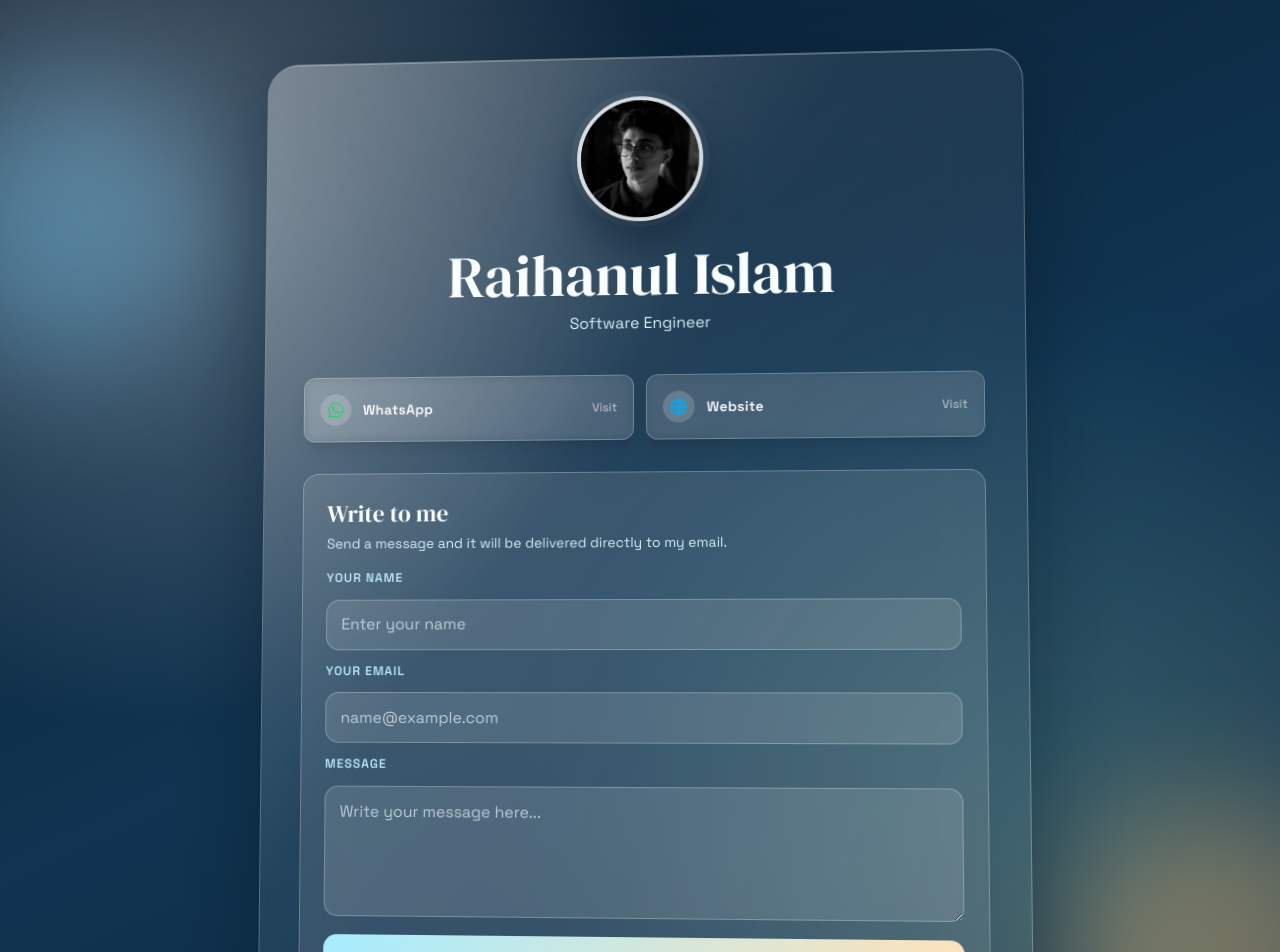
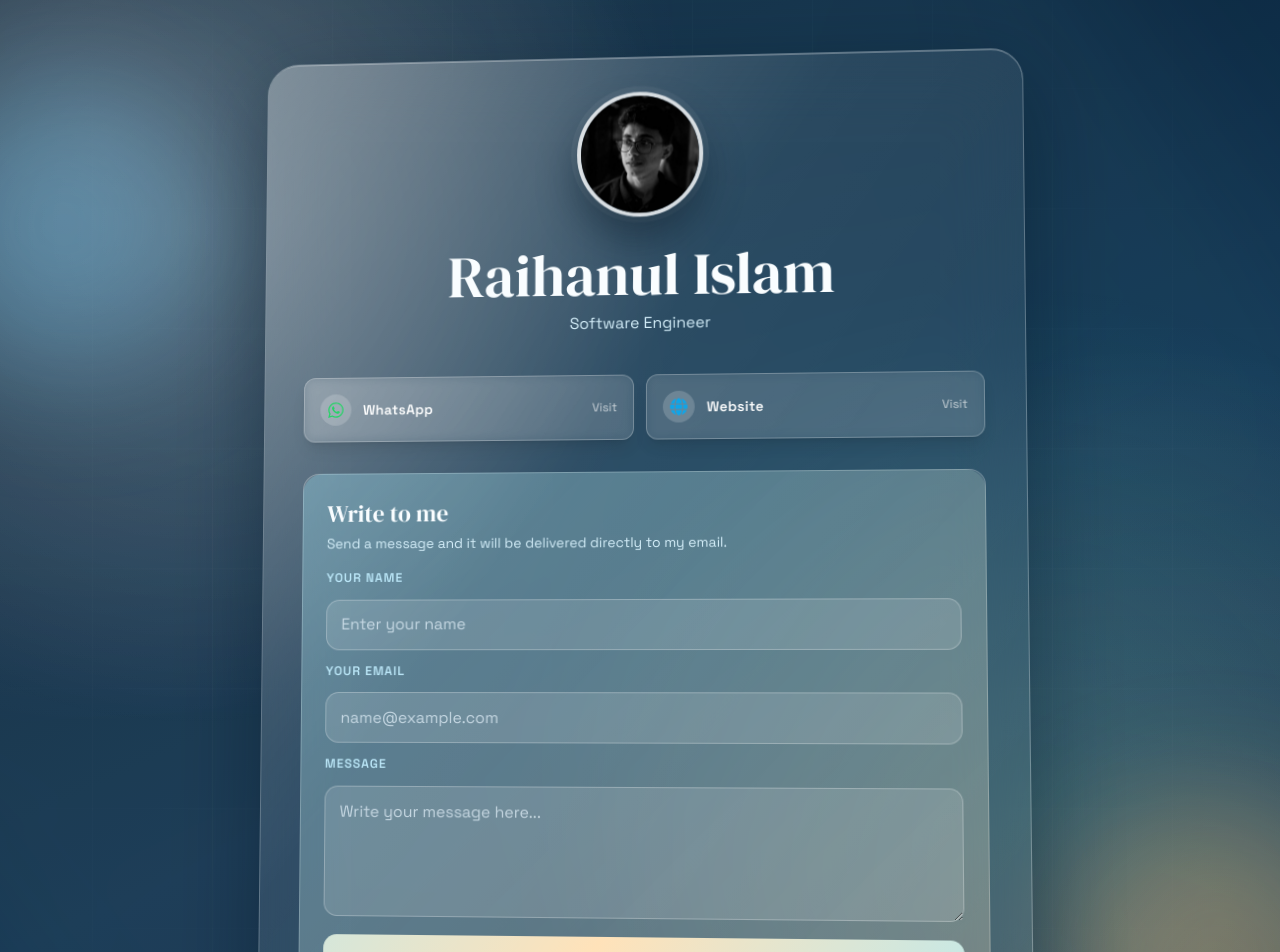
Before and after one commit to raihanulislam00/link, a Next.js app: page / in a window 1280 px wide. Shown: the top 952 px of the page. Built offline with nearby package versions, Linux system fonts and the light colour scheme.

Commit message:
feat: enhance styling with new background animations and improved social link effects

```diff
--- a/app/globals.css
+++ b/app/globals.css
@@ -12,6 +12,8 @@
   --text-soft: #bbe7f8;
   --text-muted: #d3edf8;
   --text-fade: #9dc3d4;
+  --accent-cyan: #8be8ff;
+  --accent-amber: #ffd9a3;
 }
 
 * {
@@ -26,8 +28,36 @@ body {
     radial-gradient(circle at 8% 12%, rgba(255, 255, 255, 0.16) 0, rgba(255, 255, 255, 0) 38%),
     radial-gradient(circle at 90% 82%, rgba(255, 221, 178, 0.16) 0, rgba(255, 221, 178, 0) 40%),
     linear-gradient(155deg, var(--bg-top) 0%, var(--bg-mid) 50%, var(--bg-bottom) 100%);
+  background-size: 100% 100%, 100% 100%, 120% 120%;
+  animation: bg-drift 16s ease-in-out infinite alternate;
   -webkit-font-smoothing: antialiased;
   -moz-osx-font-smoothing: grayscale;
+  color: var(--text-main);
+}
+
+.bg-grid {
+  pointer-events: none;
+  position: absolute;
+  inset: -22%;
+  background-image:
+    linear-gradient(90deg, rgba(255, 255, 255, 0.08) 1px, transparent 1px),
+    linear-gradient(0deg, rgba(255, 255, 255, 0.08) 1px, transparent 1px);
+  background-size: 120px 120px;
+  filter: drop-shadow(0 0 16px rgba(255, 255, 255, 0.08));
+  opacity: 0.35;
+  mask-image: radial-gradient(circle at center, rgba(255, 255, 255, 1) 35%, rgba(255, 255, 255, 0) 70%);
+  animation: grid-flow 24s linear infinite;
+}
+
+.bg-flares {
+  pointer-events: none;
+  position: absolute;
+  inset: -10% -30% -20% -30%;
+  background: conic-gradient(from 80deg, rgba(255, 255, 255, 0.16), rgba(255, 221, 178, 0.12), rgba(139, 232, 255, 0.18), rgba(255, 255, 255, 0.05));
+  opacity: 0.45;
+  filter: blur(80px) saturate(1.1);
+  mix-blend-mode: screen;
+  animation: flare-spin 38s linear infinite;
 }
 
 .scene {
@@ -38,7 +68,7 @@ body {
   position: relative;
   transform-style: preserve-3d;
   transform: rotateX(3deg) rotateY(-4deg);
-  transition: transform 450ms ease;
+  transition: transform 650ms cubic-bezier(0.22, 1, 0.36, 1);
 }
 
 .scene:hover .card-3d {
@@ -52,8 +82,12 @@ body {
     0 0 0 6px rgba(255, 255, 255, 0.06);
 }
 
+.avatar-float {
+  animation: avatar-float 4.2s ease-in-out infinite;
+}
+
 .social-link {
-  @apply relative flex items-center justify-between overflow-hidden border border-white/25 bg-white/10 transition-all duration-300;
+  @apply relative flex items-center justify-between overflow-hidden border border-white/25 bg-white/10 transition-all duration-500;
   transform: translateZ(16px);
   backdrop-filter: blur(6px);
 }
@@ -83,10 +117,26 @@ body {
 }
 
 .social-link:hover {
-  transform: translateY(-3px) translateZ(24px) scale(1.01);
+  transform: translateY(-4px) translateZ(26px) scale(1.02);
   box-shadow:
-    0 14px 24px rgba(0, 0, 0, 0.22),
-    inset 0 1px 0 rgba(255, 255, 255, 0.22);
+    0 18px 32px rgba(0, 0, 0, 0.24),
+    inset 0 1px 0 rgba(255, 255, 255, 0.24);
+}
+
+.social-link::after {
+  content: '';
+  position: absolute;
+  inset: -1px;
+  border-radius: inherit;
+  background: linear-gradient(135deg, rgba(255, 255, 255, 0.05), rgba(139, 232, 255, 0.35), rgba(255, 217, 163, 0.25));
+  opacity: 0;
+  filter: blur(18px);
+  transition: opacity 260ms ease;
+  z-index: 0;
+}
+
+.social-link:hover::after {
+  opacity: 0.9;
 }
 
 .field-label {
@@ -97,6 +147,28 @@ body {
   font-weight: 600;
 }
 
+.contact-box {
+  overflow: visible;
+  position: relative;
+  isolation: isolate;
+}
+
+.contact-box::before {
+  content: '';
+  position: absolute;
+  inset: -1px;
+  border-radius: 1.3rem;
+  background: linear-gradient(135deg, rgba(139, 232, 255, 0.5), rgba(255, 217, 163, 0.36));
+  opacity: 0.35;
+  z-index: 0;
+  animation: shimmer 16s ease-in-out infinite;
+}
+
+.contact-box > * {
+  position: relative;
+  z-index: 1;
+}
+
 .contact-field {
   width: 100%;
   border-radius: 0.85rem;
@@ -105,7 +177,7 @@ body {
   color: var(--text-main);
   padding: 0.78rem 0.9rem;
   outline: none;
-  transition: border-color 180ms ease, box-shadow 180ms ease;
+  transition: border-color 220ms ease, box-shadow 220ms ease, transform 220ms ease;
 }
 
 .contact-field::placeholder {
@@ -115,6 +187,7 @@ body {
 .contact-field:focus {
   border-color: rgba(120, 210, 255, 0.75);
   box-shadow: 0 0 0 3px rgba(120, 210, 255, 0.2);
+  transform: translateY(-1px);
 }
 
 .contact-area {
@@ -129,14 +202,17 @@ body {
   padding: 0.85rem 1rem;
   color: #052032;
   font-weight: 700;
-  background: linear-gradient(120deg, #a6ecff, #ffe2b9);
+  background: linear-gradient(120deg, #a6ecff, #ffe2b9, #a6ecff);
+  background-size: 180% 180%;
   cursor: pointer;
-  transition: transform 200ms ease, box-shadow 200ms ease, opacity 200ms ease;
+  transition: transform 260ms ease, box-shadow 260ms ease, opacity 260ms ease, filter 260ms ease;
+  animation: gradient-shift 9s ease infinite;
 }
 
 .send-button:hover {
   transform: translateY(-2px);
   box-shadow: 0 10px 18px rgba(0, 0, 0, 0.2);
+  filter: saturate(1.05);
 }
 
 .send-button:disabled {
@@ -157,12 +233,13 @@ body {
   opacity: 0;
 }
 
+
 .social-link.is-clicked {
-  animation: link-press 520ms cubic-bezier(0.2, 0.75, 0.25, 1);
+  animation: link-press 560ms cubic-bezier(0.2, 0.75, 0.25, 1);
 }
 
 .social-link.is-clicked .click-wave {
-  animation: click-wave 520ms ease-out;
+  animation: click-wave 560ms ease-out;
 }
 
 .card-glow {
@@ -175,7 +252,7 @@ body {
 .reveal {
   opacity: 0;
   transform: translateY(14px);
-  animation: fade-up 0.7s ease forwards;
+  animation: fade-up 0.8s cubic-bezier(0.22, 1, 0.36, 1) forwards;
 }
 
 @keyframes fade-up {
@@ -186,6 +263,65 @@ body {
   to {
     opacity: 1;
     transform: translateY(0);
+  }
+}
+
+@keyframes grid-flow {
+  from {
+    transform: translate3d(0, 0, 0);
+  }
+  to {
+    transform: translate3d(60px, -80px, 0);
+  }
+}
+
+@keyframes flare-spin {
+  from {
+    transform: rotate(0deg);
+  }
+  to {
+    transform: rotate(360deg);
+  }
+}
+
+@keyframes shimmer {
+  0%,
+  100% {
+    opacity: 0.28;
+  }
+  50% {
+    opacity: 0.55;
+  }
+}
+
+@keyframes gradient-shift {
+  0% {
+    background-position: 0% 50%;
+  }
+  50% {
+    background-position: 100% 50%;
+  }
+  100% {
+    background-position: 0% 50%;
+  }
+}
+
+@keyframes bg-drift {
+  from {
+    background-position: 0% 0%, 100% 100%, 0% 0%;
+  }
+  to {
+    background-position: 8% 3%, 95% 90%, 100% 100%;
+  }
+}
+
+@keyframes avatar-float {
+  0%,
+  100% {
+    transform: translateZ(28px) translateY(0);
+  }
+  50% {
+    transform: translateZ(28px) translateY(-6px);
   }
 }
 
@@ -241,6 +377,10 @@ body {
 }
 
 @media (max-width: 640px) {
+  body {
+    animation-duration: 20s;
+  }
+
   .card-3d {
     transform: none;
   }
@@ -256,4 +396,9 @@ body {
   .social-link:hover {
     transform: translateY(-2px) scale(1.01);
   }
+
+  .avatar-float {
+    animation-duration: 5s;
+  }
+
 }
--- a/app/page.tsx
+++ b/app/page.tsx
@@ -76,9 +76,11 @@ export default function Home() {
 
   return (
     <main className="relative min-h-screen overflow-hidden px-4 py-12 sm:px-6 lg:px-8">
+      <div className="bg-grid" aria-hidden />
       <div className="pointer-events-none absolute inset-0 bg-[radial-gradient(circle_at_15%_20%,rgba(255,255,255,0.16),transparent_35%),radial-gradient(circle_at_80%_70%,rgba(115,245,225,0.14),transparent_40%)]" />
       <div className="pointer-events-none absolute -left-20 top-20 h-72 w-72 rounded-full bg-[var(--blob-sky)] blur-3xl" />
       <div className="pointer-events-none absolute -right-24 bottom-6 h-80 w-80 rounded-full bg-[var(--blob-gold)] blur-3xl" />
+      <div className="bg-flares" aria-hidden />
 
       <section className="scene relative mx-auto w-full max-w-3xl">
         <div className="card-3d card-glow rounded-[2rem] border border-white/30 bg-white/12 p-6 backdrop-blur-2xl sm:p-10">
@@ -91,7 +93,7 @@ export default function Home() {
                 alt="Profile"
                 width={128}
                 height={128}
-                className="avatar-3d mx-auto h-32 w-32 rounded-full border-4 border-white/80 object-cover shadow-2xl"
+                className="avatar-3d avatar-float mx-auto h-32 w-32 rounded-full border-4 border-white/80 object-cover shadow-2xl"
               />
             </div>
             <h1 className="reveal mb-2 text-4xl text-[var(--text-main)] sm:text-6xl [font-family:var(--font-display)]" style={{ animationDelay: '220ms' }}>
@@ -115,6 +117,7 @@ export default function Home() {
                 className={`social-link reveal ${link.tone} group w-full rounded-xl px-4 py-4 text-white shadow-lg ${
                   activeLinkId === link.id ? 'is-clicked' : ''
                 }`}
+                style={{ animationDelay: `${340 + link.id * 90}ms` }}
               >
                 <span className="click-wave" aria-hidden="true" />
                 <span className="flex items-center justify-center gap-3">
@@ -131,7 +134,7 @@ export default function Home() {
           })}
           </div>
 
-          <div className="relative z-10 mb-8 rounded-2xl border border-white/25 bg-white/10 p-5 sm:p-6">
+          <div className="contact-box relative z-10 mb-8 rounded-2xl border border-white/25 bg-white/10 p-5 sm:p-6">
             <h2 className="mb-1 text-xl text-[var(--text-main)] [font-family:var(--font-display)] sm:text-2xl">
               Write to me
             </h2>
```
